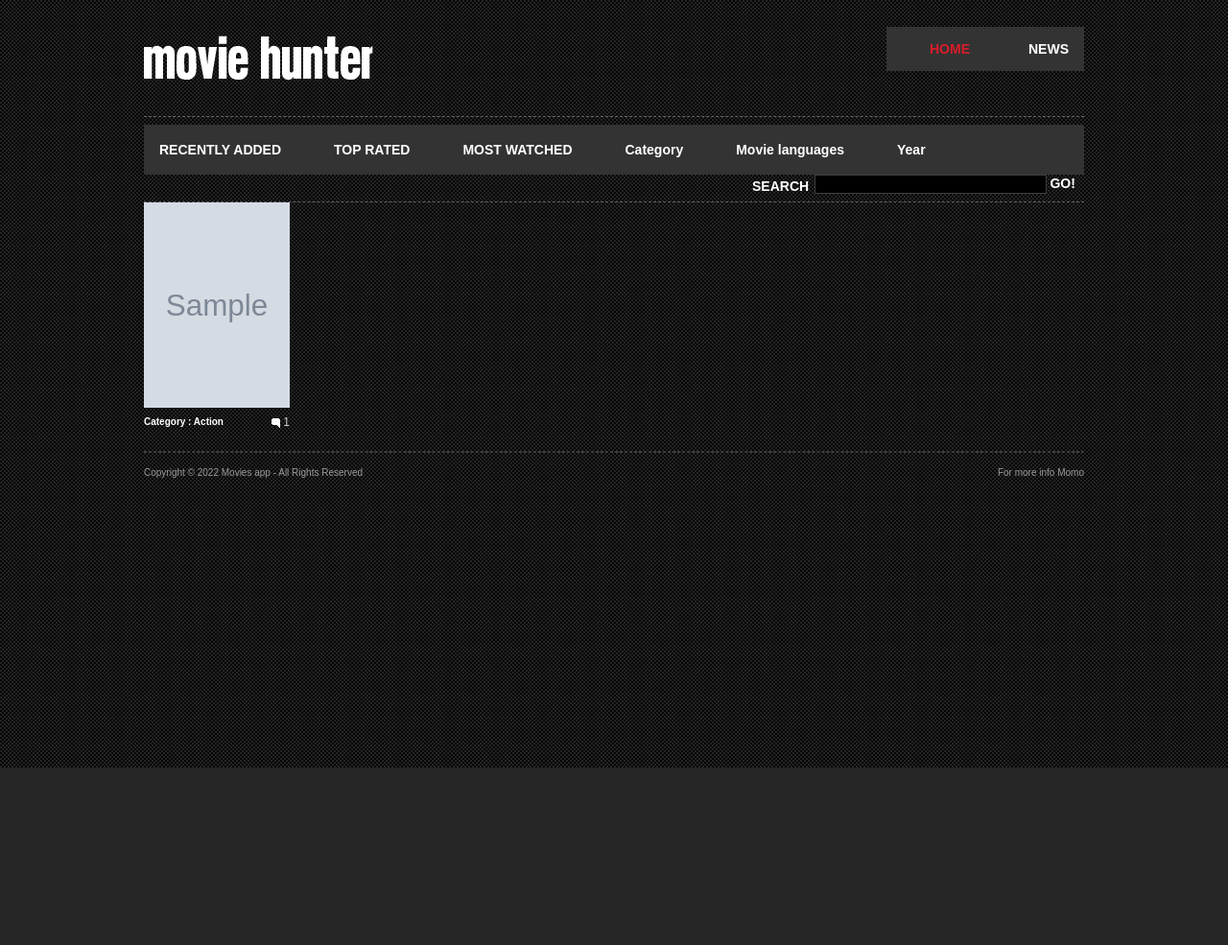
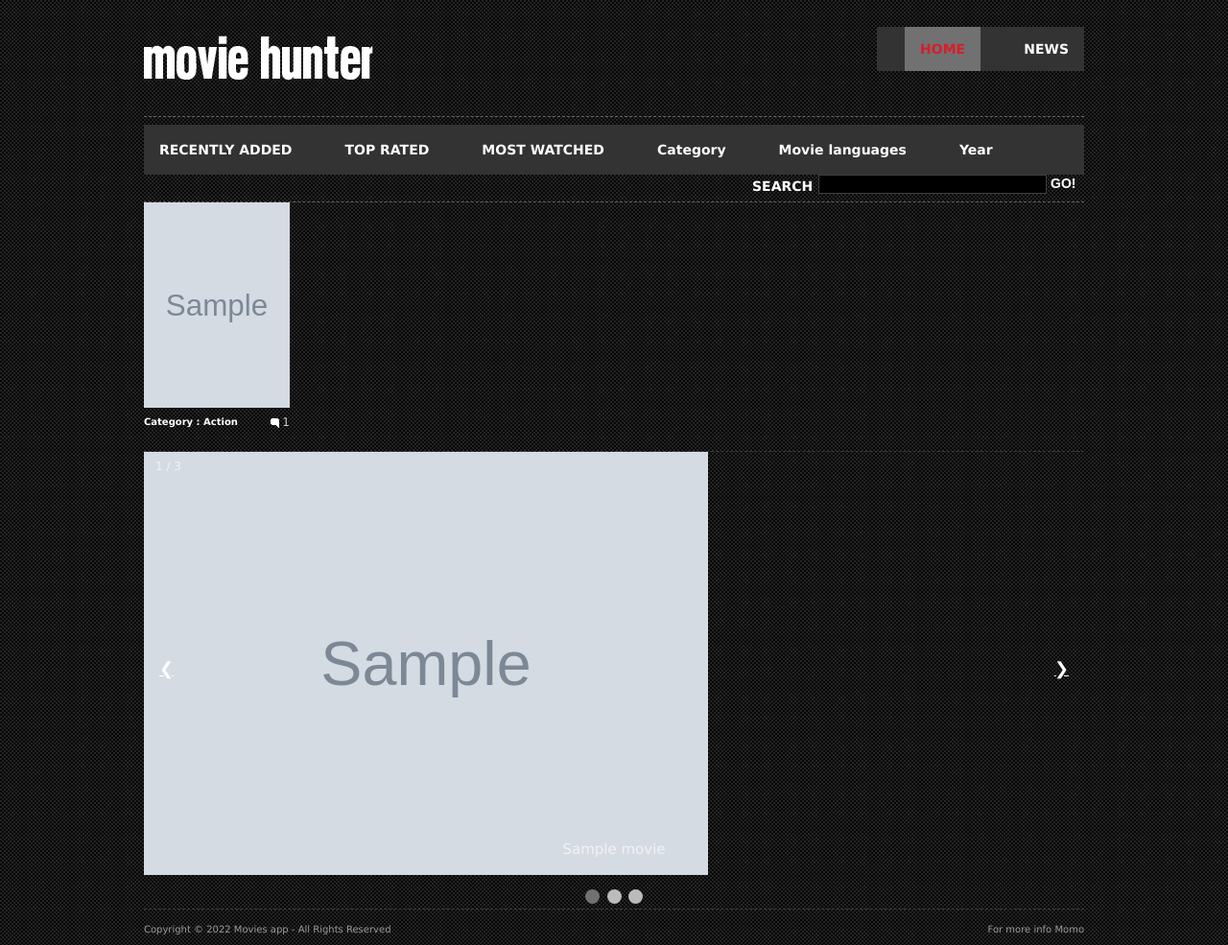
Before and after one commit to Mouiad-JRA/Movie-app, a Django app: page / in a window 1280 px wide. Shown: the whole page at 96% size. Before the commit the page ends 800 px from the top, so only its background shows below. Run offline with Django 4.2, Linux system fonts and the light colour scheme; tables that the repository leaves empty hold one stand-in row (values such as "Sample post"); grey boxes marked "Sample" are stand-in pictures.

Commit message:
feat: add slider

```diff
--- a/src/imdb/settings.py
+++ b/src/imdb/settings.py
@@ -63,6 +63,7 @@
                 'django.template.context_processors.request',
                 'django.contrib.auth.context_processors.auth',
                 'django.contrib.messages.context_processors.messages',
+                'movie.movie_context.slider_movies',
             ],
         },
     },
--- a/src/movie/models.py
+++ b/src/movie/models.py
@@ -2,6 +2,7 @@
 
 
 # Create your models here.
+from django.utils import timezone
 from django.utils.text import slugify
 
 
@@ -33,6 +34,7 @@
     view_count = models.PositiveIntegerField(default=0)
     movie_trailer = models.URLField()
     slug = models.SlugField(blank=True, null=True)
+    created = models.DateTimeField(default=timezone.now())
 
     def __str__(self):
         return self.title
--- /dev/null
+++ b/src/movie/movie_context.py
@@ -0,0 +1,6 @@
+from .models import Movie
+
+
+def slider_movies(request):
+    movies = Movie.objects.all().order_by('created')[0:3]
+    return {'slider_movies': movies}
--- a/src/movie/templates/movie/movie_list.html
+++ b/src/movie/templates/movie/movie_list.html
@@ -25,9 +25,55 @@
             <div class="cl">&nbsp;</div>
             </div>
 
+<div class="slideshow-container">
+{% for movie in slider_movies %}
+<div class="mySlides fade">
+  <div class="numbertext">1 / 3</div>
+  <img src="{{ movie.image.url }}" style="width:60%; size: auto" alt="{{ movie.title }}">
+  <div class="text">{{ movie.title }}</div>
+</div>
+    {% endfor %}
 
+<a class="prev" onclick="plusSlides(-1)">❮</a>
+<a class="next" onclick="plusSlides(1)">❯</a>
+
+</div>
+        <br>
+
+<div style="text-align:center">
+  <span class="dot" onclick="currentSlide(1)"></span>
+  <span class="dot" onclick="currentSlide(2)"></span>
+  <span class="dot" onclick="currentSlide(3)"></span>
+</div>
         </div>
 
     </div>
+<script>
+let slideIndex = 1;
+showSlides(slideIndex);
 
+function plusSlides(n) {
+  showSlides(slideIndex += n);
+}
+
+function currentSlide(n) {
+  showSlides(slideIndex = n);
+}
+
+function showSlides(n) {
+  let i;
+  let slides = document.getElementsByClassName("mySlides");
+  let dots = document.getElementsByClassName("dot");
+  if (n > slides.length) {slideIndex = 1}
+  if (n < 1) {slideIndex = slides.length}
+  for (i = 0; i < slides.length; i++) {
+    slides[i].style.display = "none";
+  }
+  for (i = 0; i < dots.length; i++) {
+    dots[i].className = dots[i].className.replace(" active", "");
+  }
+  slides[slideIndex-1].style.display = "block";
+  dots[slideIndex-1].className += " active";
+}
+</script>
 {% endblock %}
--- a/src/templates/base.html
+++ b/src/templates/base.html
@@ -9,6 +9,99 @@
     <script type="text/javascript" src="{% static 'js/jquery-1.4.2.min.js' %}"></script>
     <script type="text/javascript" src="{% static 'js/jquery-func.js' %}"></script>
     <!--[if IE 6]><link rel="stylesheet" href="{% static 'css/ie6.css' %}" type="text/css" media="all" /><![endif]-->
+<style type="text/css">
+    * {box-sizing: border-box}
+body {font-family: Verdana, sans-serif; margin:0}
+.mySlides {display: none}
+img {vertical-align: middle;}
+
+/* Slideshow container */
+.slideshow-container {
+  max-width: 1000px;
+  position: relative;
+  margin: auto;
+}
+
+/* Next & previous buttons */
+.prev, .next {
+  cursor: pointer;
+  position: absolute;
+  top: 50%;
+  width: auto;
+  padding: 16px;
+  margin-top: -22px;
+  color: white;
+  font-weight: bold;
+  font-size: 18px;
+  transition: 0.6s ease;
+  border-radius: 0 3px 3px 0;
+  user-select: none;
+}
+
+/* Position the "next button" to the right */
+.next {
+  right: 0;
+  border-radius: 3px 0 0 3px;
+}
+
+/* On hover, add a black background color with a little bit see-through */
+.prev:hover, .next:hover {
+  background-color: rgba(0,0,0,0.8);
+}
+
+/* Caption text */
+.text {
+  color: #f2f2f2;
+  font-size: 15px;
+  padding: 8px 12px;
+  position: absolute;
+  bottom: 8px;
+  width: 100%;
+  text-align: center;
+}
+
+/* Number text (1/3 etc) */
+.numbertext {
+  color: #f2f2f2;
+  font-size: 12px;
+  padding: 8px 12px;
+  position: absolute;
+  top: 0;
+}
+
+/* The dots/bullets/indicators */
+.dot {
+  cursor: pointer;
+  height: 15px;
+  width: 15px;
+  margin: 0 2px;
+  background-color: #bbb;
+  border-radius: 50%;
+  display: inline-block;
+  transition: background-color 0.6s ease;
+}
+
+.active, .dot:hover {
+  background-color: #717171;
+}
+
+/* Fading animation */
+.fade {
+  animation-name: fade;
+  animation-duration: 1.5s;
+}
+
+@keyframes fade {
+  from {opacity: .4}
+  to {opacity: 1}
+}
+
+/* On smaller screens, decrease text size */
+@media only screen and (max-width: 300px) {
+  .prev, .next,.text {font-size: 11px}
+}
+
+</style>
 </head>
 
 <body>
@@ -19,8 +112,13 @@
     {% block content %}{% endblock %}
 
     {% block js %} {% endblock %}
+
+
+
     {% include 'footer.html' %}
 </div>
 <!-- END PAGE SOURCE -->
+
+
 </body>
 </html>
```
Also changed, not shown: src/movie/migrations/0007_movie_created.py (added).
